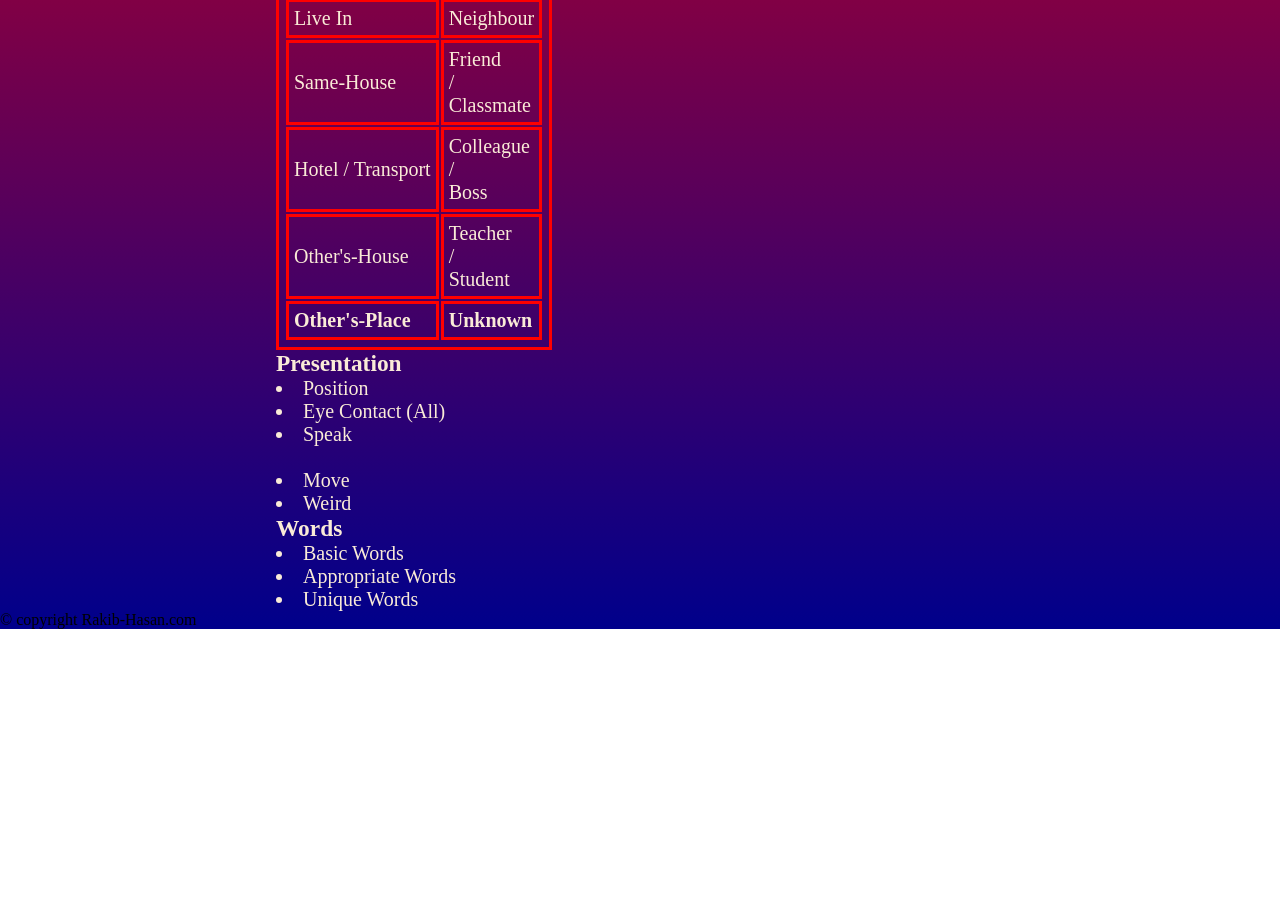
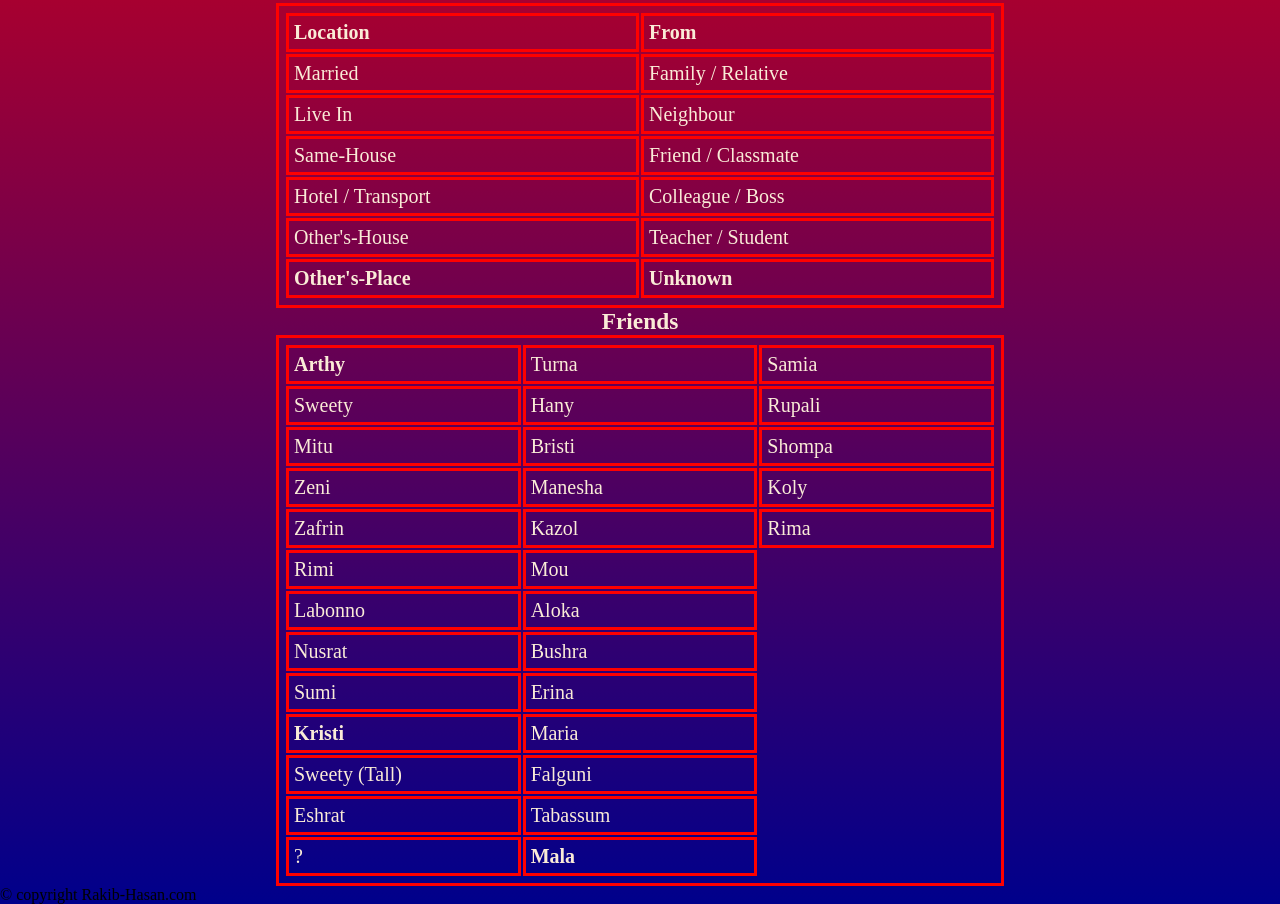
Before and after one commit to ROKUBOSS/Zero, a plain HTML site: page index.html in a window 1280 px wide. Shown: the part 1859-2763 px from the top of the page. Before the commit the page ends 2488 px from the top, so only its background shows below. Drawn offline with Linux system fonts and the light colour scheme.

Commit message:
filesadd

```diff
--- a/index.html
+++ b/index.html
@@ -79,7 +79,14 @@ width: 100%;
 2-Eye Contact <br> (All = Left + Right + Forward + Behind + Up + Down)<br><br>
 3-Speak (5 / 7 / Increase)<br><br>
 *Move<br><br>
-*Weird <br><hr>
+*Weird <br><br><br>
+<h3>Words</h3>
+<li>Basic Words</li>
+<li>Appropriate Words</li>
+<li>Unique Words</li>
+
+<hr>
+
 
 <p><br><br><br>
 <h5 style="text-align: center; color: brown;">Men</h5><br><br>
@@ -123,7 +130,7 @@ Penis [ Push / Rub / Slap]<br><br>
     </tr>
     <tr>
         <td>Married</td>
-        <td>Family <br> / <br>  Relative</td>
+        <td>Family  /   Relative</td>
     </tr>
     <tr>
         <td>Live In</td>
@@ -131,33 +138,90 @@ Penis [ Push / Rub / Slap]<br><br>
     </tr>
     <tr>
         <td>Same-House</td>
-        <td>Friend <br>/ <br> Classmate</td>
+        <td>Friend / Classmate</td>
     </tr>
     <tr>
         <td>Hotel / Transport</td>
-        <td>Colleague <br> / <br> Boss</td>
+        <td>Colleague / Boss</td>
     </tr>
     <tr>
         <td>Other's-House</td>
-        <td>Teacher <br> / <br> Student</td>
+        <td>Teacher / Student</td>
     </tr>
     <tr>
         <td><b>Other's-Place</b></td>
         <td><b>Unknown</b></td>
     </tr>
 </table>
+<center>
+<h3>Friends</h3>
 
-<h3>Presentation</h3>
-<li>Position</li>
-<li>Eye Contact (All)</li>
-<li>Speak</li><br>
-<li>Move</li>
-<li>Weird</li>
+</center>
+<table>
+    <tr>
+        <td><b>Arthy</b></td>
+        <td>Turna</td>
+        <td>Samia</td>
+    </tr>
+    <tr>
+        <td>Sweety</td>
+        <td>Hany</td>
+        <td>Rupali</td>
+    </tr>
+    <tr>
+        <td>Mitu</td>
+        <td>Bristi</td>
+        <td>Shompa</td>
+    </tr>
+    <tr>
+        <td>Zeni</td>
+        <td>Manesha</td>
+        <td>Koly</td>
+    </tr>
+    <tr>
+        <td>Zafrin</td>
+        <td>Kazol</td>
+        <td>Rima</td>
+    </tr>
+    <tr>
+        <td>Rimi</td>
+        <td>Mou</td>
+    </tr>
+    <tr>
+        <td>Labonno</td>
+        <td>Aloka</td>
+    </tr>
+    <tr>
+        <td>Nusrat</td>
+        <td>Bushra</td>
+    </tr>
+    <tr>
+        <td>Sumi</td>
+        <td>Erina</td>
+    </tr>
+    <tr>
+        <td><b>Kristi</b></td>
+        <td>Maria</td>
+    </tr>
+    <tr>
+        <td>Sweety (Tall)</td>
+        <td>Falguni</td>
+    </tr>
+    <tr>
+        <td>Eshrat</td>
+        <td>Tabassum</td>
+    </tr>
+    <tr>
+        <td>?</td>
+        <td><b>Mala</b></td>
+    </tr>
 
-<h3>Words</h3>
-<li>Basic Words</li>
-<li>Appropriate Words</li>
-<li>Unique Words</li>
+
+</table>
+
+
+
+
 
 </div>
 
--- a/style.css
+++ b/style.css
@@ -14,4 +14,6 @@ table,th,td{
     border: 3px solid red;
     padding: 5px;
     text-align: justify;
+    width: 100%;
+    table-layout: fixed;
 }
```
Also changed, not shown: list.html (added, +29 -0 lines), table.html (added, +90 -0 lines).
